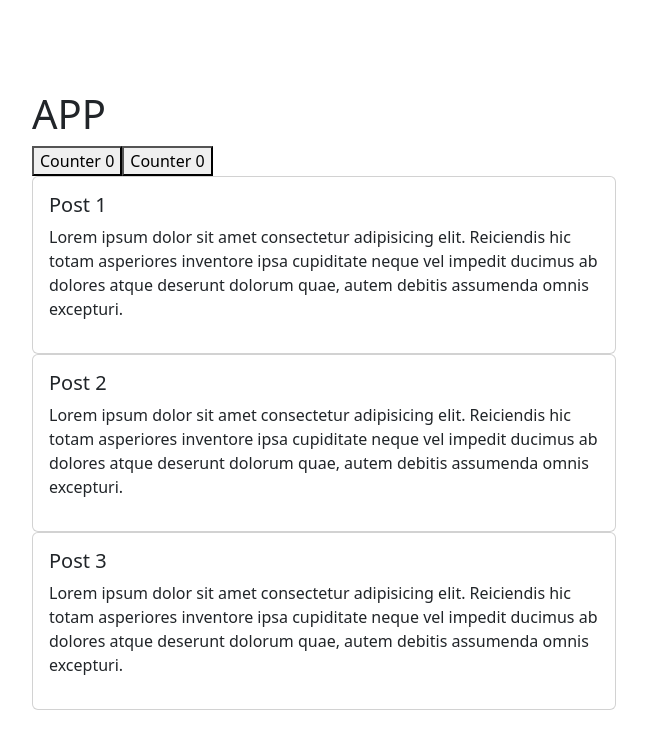
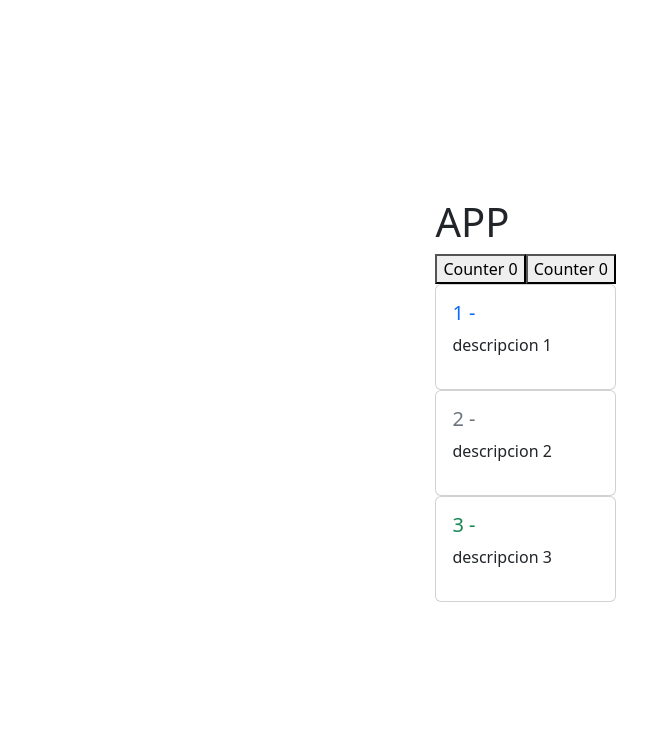
Before and after one commit to XIMENAVELASCOVAZQUEZ/components-1, a Vue app: page / in a window 1280 px wide. Shown: the top 748 px of the page, without its empty margins (12-659 px from the left). Built offline with nearby package versions, Linux system fonts and the light colour scheme.

Commit message:
feat: :sparkles: Multiple Props

```diff
--- a/src/App.vue
+++ b/src/App.vue
@@ -10,8 +10,8 @@ import BlogPost from "./components/BlogPost.vue";
     <ButtonCounter></ButtonCounter>
     <button-counter></button-counter>
 
-    <BlogPost title="Post 1"></BlogPost>
-    <BlogPost title="Post 2"></BlogPost>
-    <BlogPost title="Post 3"></BlogPost>
+    <BlogPost title="Post 1" id="1" body="descripcion 1" colorText="primary"></BlogPost>
+    <BlogPost title="Post 2" id="2" body="descripcion 2" colorText="secondary"></BlogPost>
+    <BlogPost title="Post 3" id="3" body="descripcion 3" colorText="success"></BlogPost>
   </div>
 </template>
--- a/src/components/BlogPost.vue
+++ b/src/components/BlogPost.vue
@@ -1,14 +1,12 @@
 <script setup>
-defineProps(['title'])
+defineProps(['title', 'id', 'body', 'colorText'])
 </script>
 
 <template>
     <div class="card">
         <div class="card-body">
-            <h5 class="card-title">{{ title }}</h5>
-            <p>Lorem ipsum dolor sit amet consectetur adipisicing elit. Reiciendis hic totam asperiores inventore ipsa
-                cupiditate neque vel impedit ducimus ab dolores atque deserunt dolorum quae, autem debitis assumenda omnis
-                excepturi.</p>
+            <h5 class="card-title" :class="`text-${colorText}`">{{ id }} - {{ tittle }}</h5>
+            <p>{{ body }}</p>
         </div>
     </div>
 </template>
```
